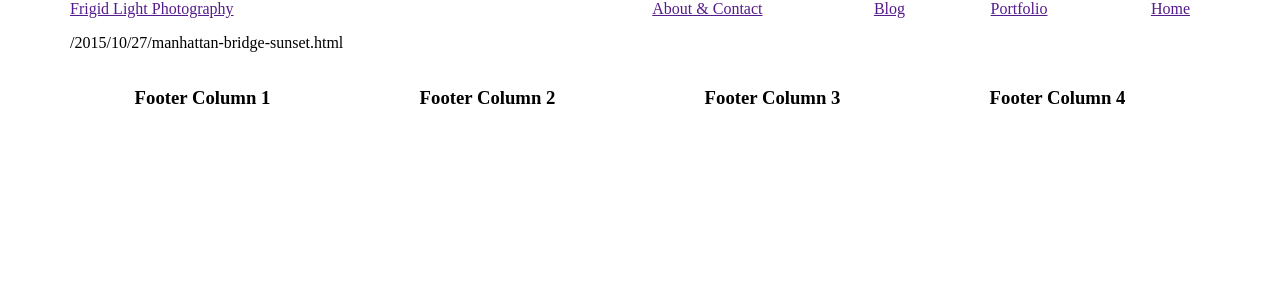
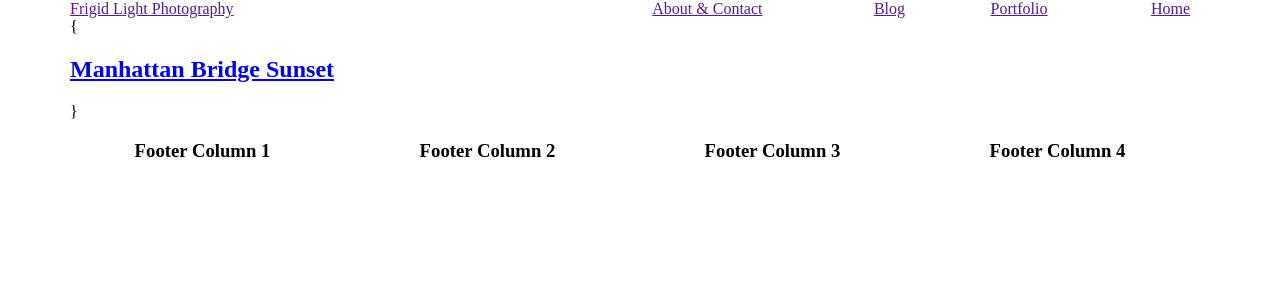
Before and after one commit to davidhowland/davidhowland.github.io, a Jekyll site: the page built from index.html, in a window 1280 px wide. Shown: the top 300 px of the page. Built offline with Jekyll 4.4.1, drawn with Linux system fonts in a browser that asks for light colours; Markdown is read by kramdown in place of the engine named in the settings; the list of posts is cut into pages by our own code.

Commit message:
restore index

```diff
--- a/index.md
+++ b/index.html
@@ -3,5 +3,5 @@ layout: default
 ---
 
 {% for post in site.posts limit: 10 %}
-  {% post_url 2015-10-27-manhattan-bridge-sunset %}
+  {<h2><a href="{ post.url }">{{ post.title }}</a></h2>}
 {% endfor %}
```
